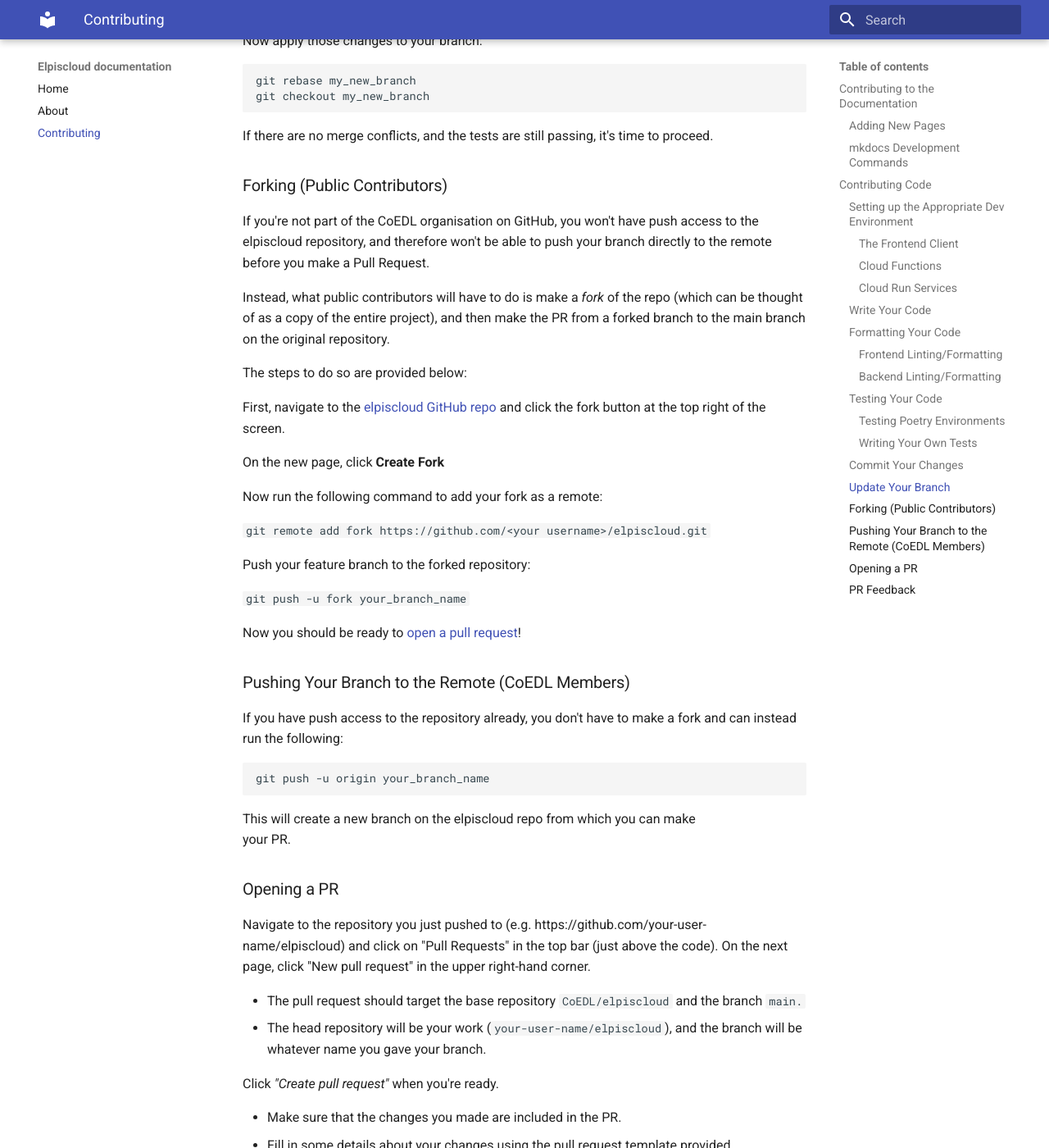
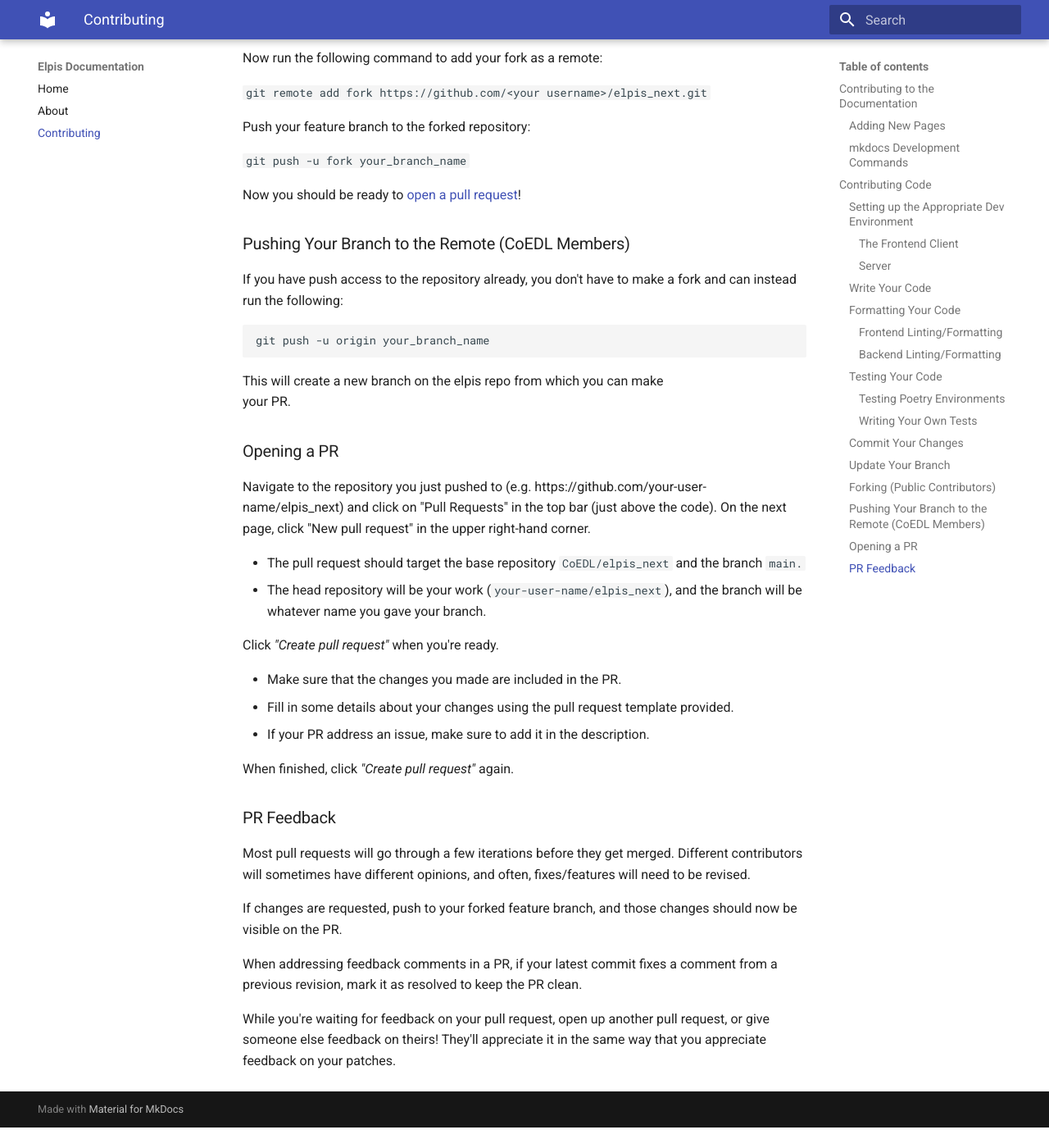
Before and after one commit to CoEDL/elpis_next, an MkDocs documentation site: the page built from docs/contributing.md, in a window 1280 px wide and 1400 px high, scrolled down 4888 px. Shown: the whole window at 82% size. Built offline with MkDocs 1.6.1 and Material for MkDocs 9.7.7, drawn with Linux system fonts in a browser that asks for light colours; after the commit the page ends 6263 px from its top, so only the background shows below that; some of the changed text lies outside the part shown.

Commit message:
Update docs and links from old cloud version to current. (#51)

````diff
--- a/docs/contributing.md
+++ b/docs/contributing.md
@@ -1,4 +1,4 @@
-# Contributing to Elpis Cloud
+# Contributing to Elpis
 
 <!---
 ## Reporting an Issue
@@ -49,12 +49,12 @@
 
 To be able to contribute code, you'll first need to clone the monorepo:
 
-`git clone https://github.com/CoEDL/elpiscloud.git`
+`git clone https://github.com/CoEDL/elpis_next.git`
 
 Now create a dedicated branch for our work:
 
 ```
-cd elpiscloud
+cd elpis_next
 git checkout -b your_branch_name
 ```
 
@@ -62,7 +62,7 @@
 
 ### Setting up the Appropriate Dev Environment
 
-The elpiscloud repo is split into 4 main development "sub-projects". You should
+The elpis repo is split into 4 main development "sub-projects". You should
 only setup the parts you'll need to implement your required feature.
 
 #### The Frontend Client
@@ -84,51 +84,22 @@
 Any changes you make in the frontend should be reflected immediately in your
 browser.
 
-#### Cloud Functions
+#### Server
 
-To prepare the cloud functions devlopment environment, [make sure you have Poetry installed](https://python-poetry.org/docs/),
+To prepare the server devlopment environment, [make sure you have Poetry installed](https://python-poetry.org/docs/),
 and optionally, setup the appropriate Python version with a tool like `asdf` or `pyenv`.
 
-Currently we're using Python 3.10 for our Python functions and services.
+Currently we're using Python version 3.10
 
-Navigate to the cloud functions folder:
+Navigate to the server folder:
 
-`cd functions`
+`cd server`
 
 And install the Poetry dependencies:
 
 `poetry install`
 
 And you're ready to go!
-
-#### Cloud Run Services
-
-To prepare the services devlopment environment:
-
-- [Make sure you have Poetry installed](https://python-poetry.org/docs/)
-- Optionally, setup the appropriate Python version with a tool like `asdf` or `pyenv`.
-  Currently we're using Python 3.10 for our Python functions and services.
-- If applicable, make sure you have a version of docker to build the container.
-
-Navigate to the relevant service folder:
-
-`cd services/trainer`
-
-or
-
-`cd services/transcriber`
-
-And install the Poetry dependencies:
-
-`poetry install`
-
-And you should be ready to go.
-
-<!--
-TODO
-
-#### Terraform architecture files
--->
 
 ### Write Your Code
 
@@ -159,7 +130,7 @@
 
 #### Backend Linting/Formatting
 
-All of our Python related components of elpiscloud use [black](https://github.com/psf/black)
+All of our Python related components of elpis use [black](https://github.com/psf/black)
 for formatting/linting.
 
 Within a Poetry folder (`functions` or `services/**`), after you've installed
@@ -248,7 +219,7 @@
 ### Forking (Public Contributors)
 
 If you're not part of the CoEDL organisation on GitHub, you won't have push
-access to the elpiscloud repository, and therefore won't be able to push your
+access to the elpis repository, and therefore won't be able to push your
 branch directly to the remote before you make a Pull Request.
 
 Instead, what public contributors will have to do is make a _fork_ of the repo
@@ -258,14 +229,14 @@
 
 The steps to do so are provided below:
 
-First, navigate to the [elpiscloud GitHub repo](https://github.com/CoEDL/elpiscloud)
+First, navigate to the [elpis GitHub repo](https://github.com/CoEDL/elpis_next)
 and click the fork button at the top right of the screen.
 
 On the new page, click **Create Fork**
 
 Now run the following command to add your fork as a remote:
 
-`git remote add fork https://github.com/<your username>/elpiscloud.git`
+`git remote add fork https://github.com/<your username>/elpis_next.git`
 
 Push your feature branch to the forked repository:
 
@@ -282,18 +253,18 @@
 git push -u origin your_branch_name
 ```
 
-This will create a new branch on the elpiscloud repo from which you can make
+This will create a new branch on the elpis repo from which you can make
 your PR.
 
 ### Opening a PR
 
 Navigate to the repository you just pushed to
-(e.g. https://github.com/your-user-name/elpiscloud) and click on "Pull Requests"
+(e.g. https://github.com/your-user-name/elpis_next) and click on "Pull Requests"
 in the top bar (just above the code). On the next page, click "New pull request"
 in the upper right-hand corner.
 
-- The pull request should target the base repository `CoEDL/elpiscloud` and the branch `main.`
-- The head repository will be your work (`your-user-name/elpiscloud`),
+- The pull request should target the base repository `CoEDL/elpis_next` and the branch `main.`
+- The head repository will be your work (`your-user-name/elpis_next`),
   and the branch will be whatever name you gave your branch.
 
 Click _"Create pull request"_ when you're ready.
--- a/mkdocs.yml
+++ b/mkdocs.yml
@@ -1,4 +1,4 @@
-site_name: Elpiscloud documentation
+site_name: Elpis Documentation
 site_url: https://docs.elpis.cloud/
 
 nav:
````
Also changed, not shown: other parts of docs/contributing.md (+2 -2 lines), docs/about.md (+1 -1 lines), docs/index.md (+1 -4 lines).
